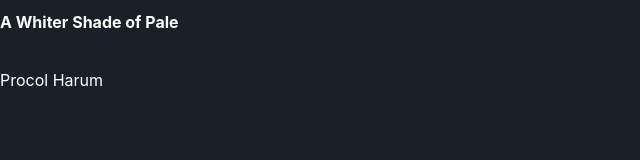
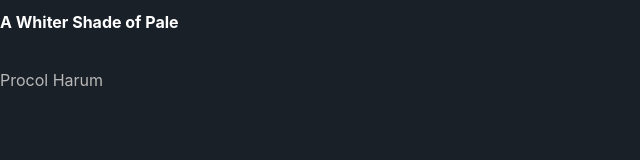
Before and after one commit to christophvogel/nukebox, a Next.js app: page / in a window 1280 px wide. Shown: the part 135-295 px from the top of the page, without its empty margins (0-640 px from the left). Built offline with nearby package versions, Linux system fonts and the light colour scheme.

Commit message:
💄 Add colors css

```diff
--- a/components/Tracklist.tsx
+++ b/components/Tracklist.tsx
@@ -12,8 +12,8 @@
         src="https://note-store.de/upload/resize_cache/iblock/baa/340_420_0/Procol-Harum-_-A-Whiter-Shade-of-Pale.jpg"
         className={styles.cover}
       ></img>
-      <h4>{props.title}</h4>
-      <p>{props.artist}</p>
+      <h4 className={styles.title}>{props.title}</h4>
+      <p className={styles.artist}>{props.artist}</p>
     </div>
   );
 }
--- a/styles/Tracklist.module.css
+++ b/styles/Tracklist.module.css
@@ -4,3 +4,10 @@
 .cover {
   height: 50px;
 }
+.title {
+  color: var(--primary-text);
+}
+
+.artist {
+  color: var(--secondary-text);
+}
```
